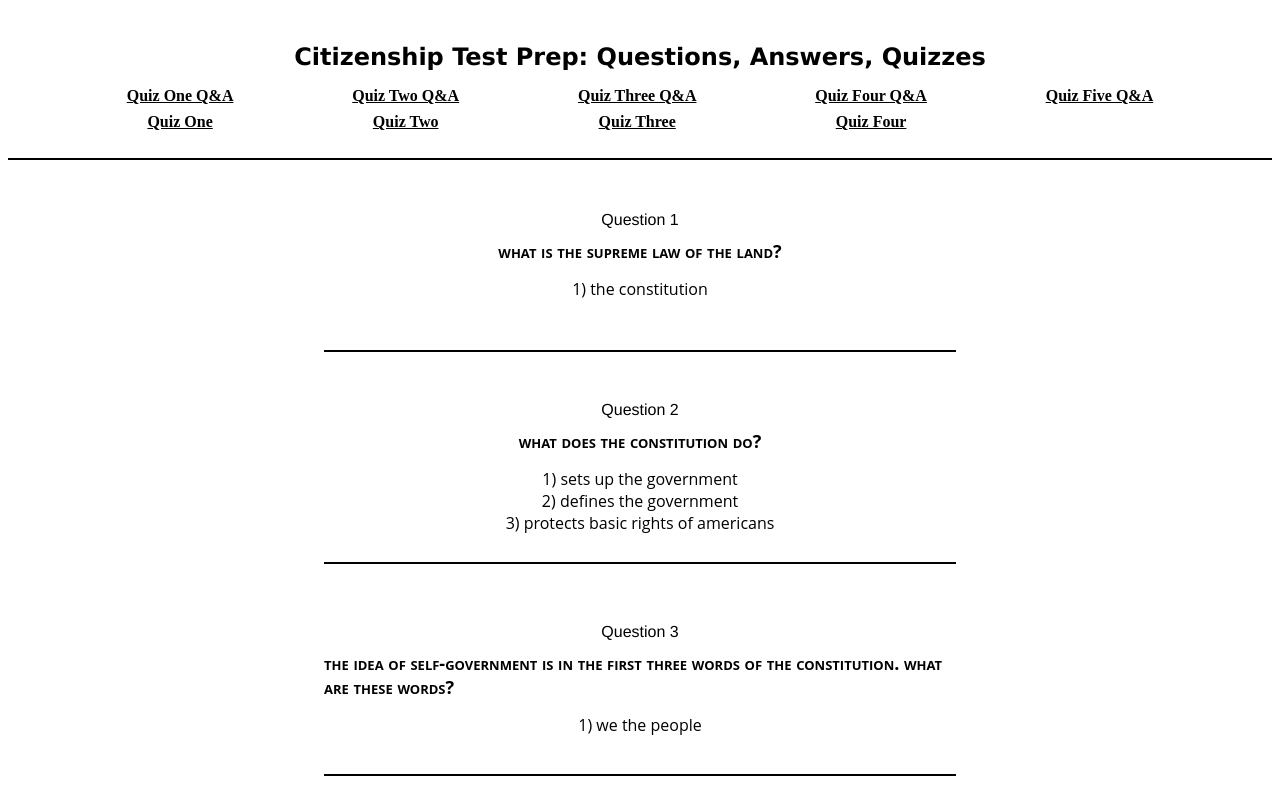
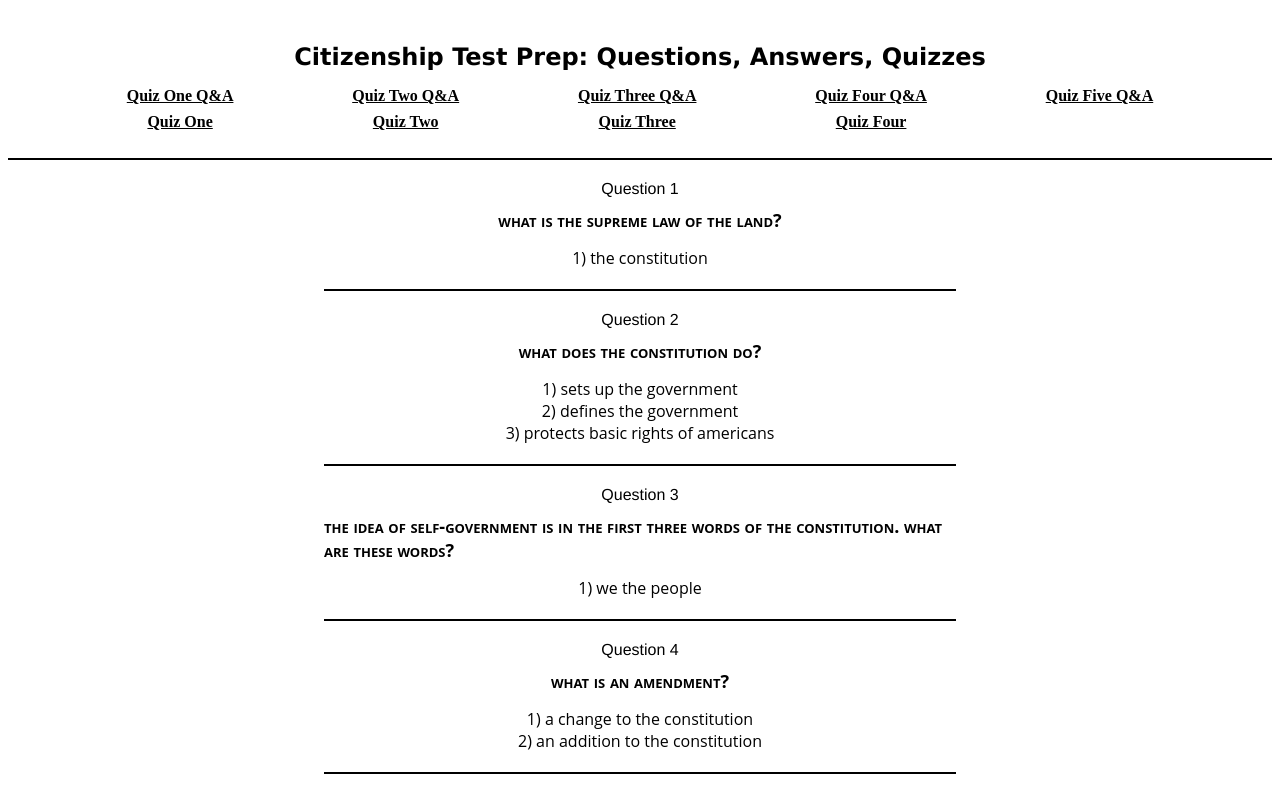
Before and after one commit to mmaustin/citizenship-questions-answers, a React (Create React App) app in the folder citizenship-frontend/: page / in a window 1280 px wide. Shown: the top 794 px of the page. Built offline with nearby package versions, Linux system fonts and the light colour scheme.

Commit message:
changed the height of the question-excerpt panel

```diff
--- a/citizenship-frontend/src/index.css
+++ b/citizenship-frontend/src/index.css
@@ -80,9 +80,8 @@ nav {
 
 .question-excerpt {
     border-bottom: 2px solid black;
-    margin-bottom: 20px;
     width: 100%;
-    height: 190px;
+    padding: 20px 0 20px 0;
     display: flex;
     justify-content: center;
     align-items: center;
```
